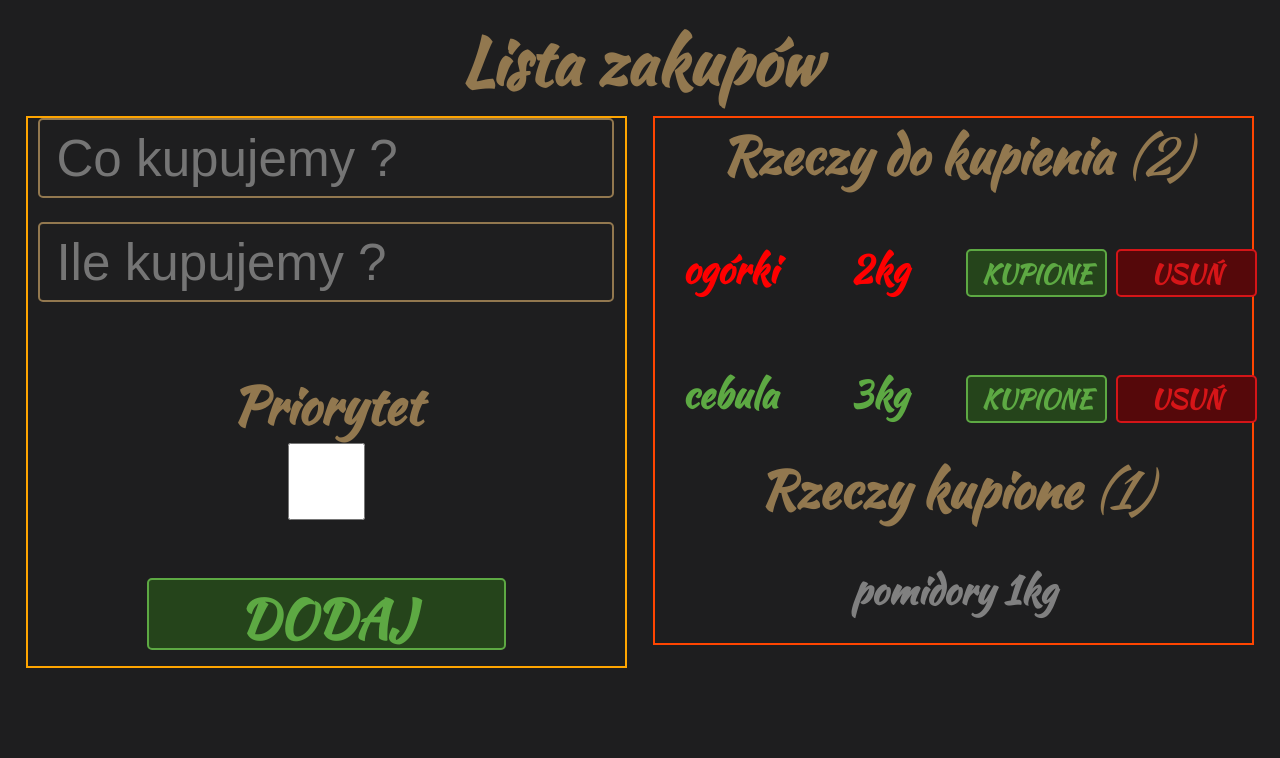
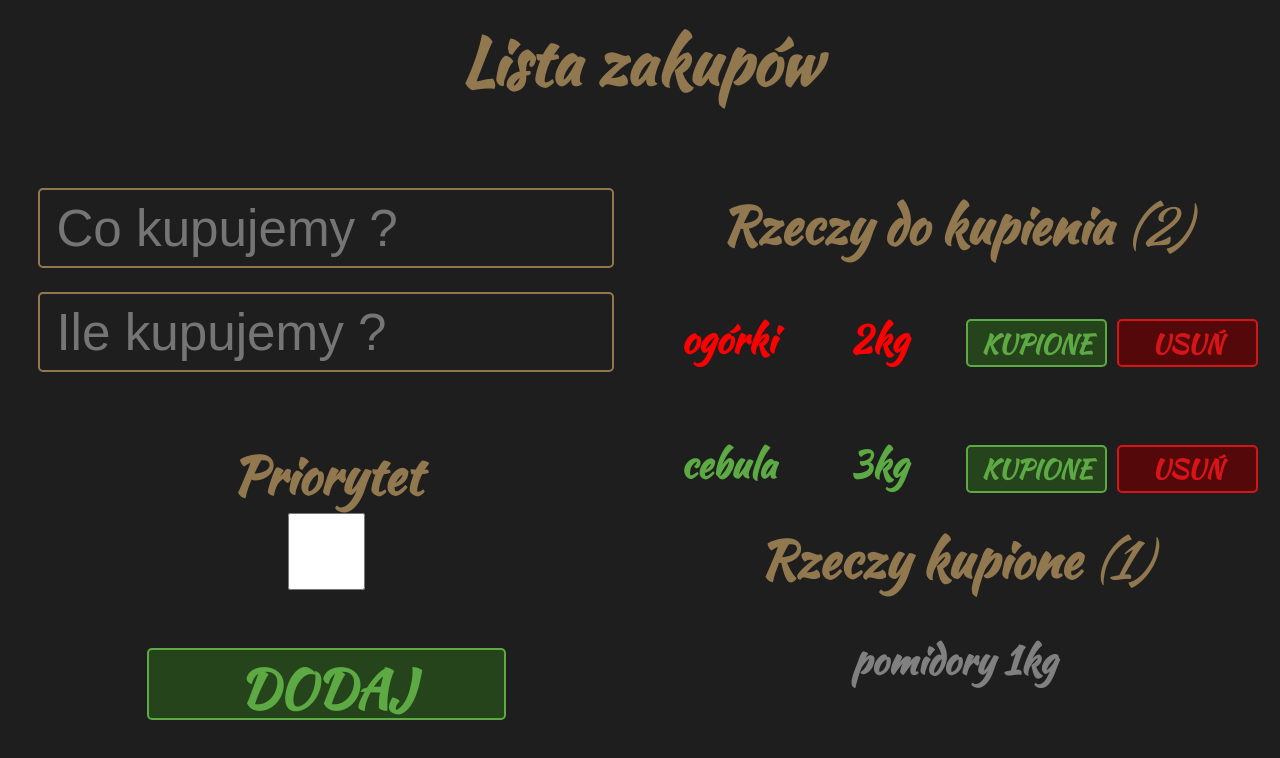
Before and after one commit to mstankiewicz1/ShopLista, a React app: page / in a window 1280 px wide. Shown: the top 758 px of the page. Built offline with nearby package versions, Linux system fonts and the light colour scheme.

Commit message:
Postepy 03.09.19r godz 19:48

```diff
--- a/css/style.css
+++ b/css/style.css
@@ -22,22 +22,18 @@ h1 {
 @media screen and (min-width: 801px) {
     h1 {
         font-size: 5vw;
+        margin-bottom: 10vh;
     }
 }
 
 h2 {
     font-family: 'Kaushan Script', cursive;
     color: #92784F;
-    font-size: 5vw;
+    font-size: 4vw;
     font-weight: bold;
     margin-bottom: 1vh;
 }
 
-@media screen and (min-width: 801px) {
-    h2 {
-        font-size: 4vw;
-    }
-}
 
 .addThing {
     text-align: center;
@@ -47,7 +43,6 @@ h2 {
 @media screen and (min-width: 801px) {
     .form {
         float: left;
-        border: 2px solid orange;
         width: 47%;
         margin-left: 2%;
         min-height: 30vh;
@@ -72,7 +67,6 @@ h2 {
         width: 47%;
         height: 100%;
         margin-right: 2%;
-        border: 2px solid orangered;
     }
 }
 
@@ -80,6 +74,12 @@ p {
     font-family: 'Kaushan Script', cursive;
     margin-bottom: 1vh;
     font-size: 5vw;
+}
+
+@media screen and (min-width: 801px) {
+    p.comunicatNoThings {
+        font-size: 3vw;
+    }
 }
 
 input {
--- a/js/ThingList.jsx
+++ b/js/ThingList.jsx
@@ -29,7 +29,7 @@ const ThingList = (props) => {
         <div className="thingList">
             <div className="active">
                 <h2>Rzeczy do kupienia <em>({active.length})</em></h2>
-                {thingsActive.length > 0  ? thingsActive : <p>Brak rzeczy do kupienia</p>}
+                {thingsActive.length > 0  ? thingsActive : <p className="comunicatNoThings">Brak rzeczy do kupienia</p>}
             </div>
 
 
```
Also changed, not shown: js/out.js.
